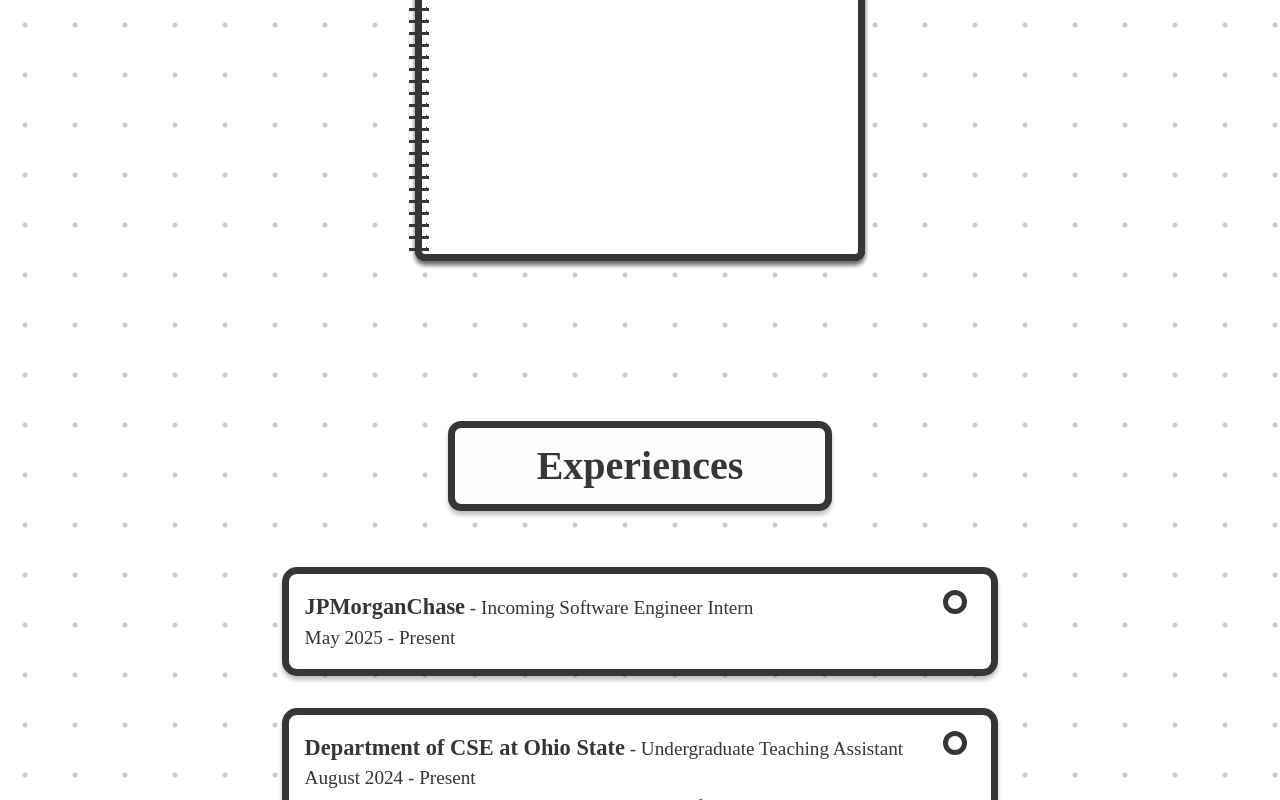
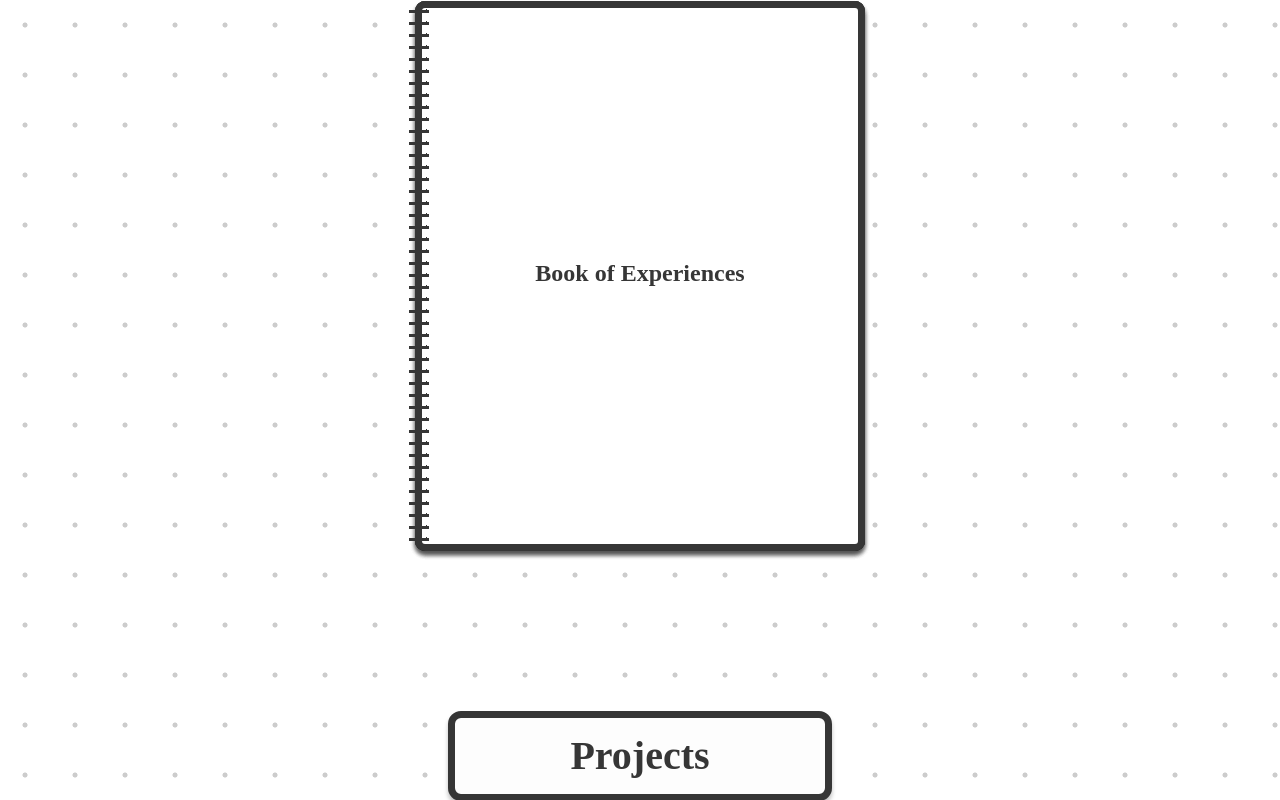
Before and after one commit to e-savar/PortfolioSite, a Next.js app: page / in a window 1280 px wide. Shown: the part 1500-2300 px from the top of the page. Built offline with nearby package versions, Linux system fonts and the light colour scheme; a web font is replaced by a local one; what @mui/material-nextjs would draw is missing.

Commit message:
notebook

```diff
--- a/src/app/page.tsx
+++ b/src/app/page.tsx
@@ -54,68 +54,26 @@
               dates="August 2022 - May 2026"
               descriptions={["Major: Computer Science Engineering", "Double Major: Mathematics"]}
             />
-          <div className={styles.book}><Book /></div>
+
 
         </div>
       </div>
       <div className={styles.gap}>
       </div>
-      <div className ={styles.experiences} id="experiences">
-        <div className={styles.headerBoard}>
+      <div className ={styles.experiences} id="experiences"><div className={styles.headerBoard}>
           <div className={styles.experienceTitle}>
             Experiences
           </div>
+        </div><div className={styles.book}><Book /></div></div>
+      <div className={styles.gap}>
+      </div>
+      <div className ={styles.experiences} id="projects">
+        <div className={styles.headerBoard}>
+          <div className={styles.experienceTitle}>
+            Projects
+          </div>
         </div>
         <div className={styles.timeline}>
-          <Experience
-            company="JPMorganChase"
-            title="Incoming Software Engineer Intern"
-            dates="May 2025 - Present"
-            descriptions={[]}
-          />
-          <Experience
-            company="Department of CSE at Ohio State"
-            title="Undergraduate Teaching Assistant"
-            dates="August 2024 - Present"
-            descriptions={[
-              "Selected as an undergraduate teaching assistant for CSE 2331: Foundations II - Data Structures and Algorithms",
-              "Led a team of 3 TA's across 4 course sections consisting of 200+ students to grade and design rubrics for homework",
-            ]}
-          />
-          <Experience
-            company="Immuta"
-            title="Research Engineer/Scientist Intern"
-            dates="May 2024 - April 2025"
-            descriptions={[
-              "Optimized sensitive data discovery services by leveraging finite automata theory in Python and through pattern improvement, leading to an improvement in data classification by 36\% and a decrease in error rate to less than 1\%",
-              "Developed a semantic similarity clustering model in PyTorch and matplotlib enabling hierarchical data matching",
-              "Built a service in Typescript to generate SQL for integration testing across Snowflake, Databricks, and Redshift",
-              "Created a copilot evaluation tool using Python to observe variability in subject capturing and generations",
-              "Used AWS Bedrock to create a generative AI synonym detection service as part of Immuta's policy copilot"
-            ]}
-          />
-          <Experience
-            company="DataLab at Ohio State University"
-            title="Undergraduate Research Assistant"
-            dates="August 2023 - January 2025"
-            descriptions={[
-              "Researched applications of stochastic differential equations on diffusion models for video and image generation",
-              "Developed uncertainty calibration technique applying transformations to LLM logit outputs for determining accuracy",
-              "Created an engine leveraging OpenCV, Python, and CLIP to analyze videos and generate scene descriptions to enable searchable indexing of relevant video segments based on text queries"
-            ]}
-          />
-          <Experience
-            company="Web Hosting at Ohio State University"
-            title="Software Engineer Intern"
-            dates="May 2023 - December 2023"
-            descriptions={[
-              "Built a full-stack website administration platform using Vue and PHP to orchestrate 300+ managed websites",
-              "Optimized API infrastructure decreasing query and load times for 10+ API calls from minutes to seconds",
-              "Implemented Kubernetes RBAC policies to streamline platform security and decrease website onboarding time"
-            ]}
-          />
-
-
         </div>
       </div>
       <div className={styles.gap}>
--- a/src/components/Book/book.module.css
+++ b/src/components/Book/book.module.css
@@ -1,4 +1,5 @@
 .container {
+    margin-top: 5vh;
     display: flex;
     flex-direction: column;
     align-items: center;
@@ -54,6 +55,7 @@
   }
 
   .descriptionList {
+    margin-top: 7px;
     list-style-type: disc;
     padding-left: 20px;
     text-align: left;
@@ -63,7 +65,10 @@
     font-size: 14px;
     margin-bottom: 5px;
   }
-
+  .pageContent {
+    padding-left: 15px;
+    padding-right: 15px;
+  }
 
   .cover {
     font-weight: 600;
@@ -84,3 +89,11 @@
     background-image: -o-radial-gradient(40% 5%, circle, transparent 70%, #363636 20%);
     background-image: radial-gradient(circle at 40% 5%, transparent 70%, #363636 20%);
   }
+  .title {
+    margin-top: 4px;
+    font-size: 20px;
+  }
+  .dates {
+    margin-top: 4px;
+    font-size: 16px;
+  }
--- a/src/components/Book/book.tsx
+++ b/src/components/Book/book.tsx
@@ -3,7 +3,7 @@
 import Page from '../Page/page';
 import styles from './book.module.css';
 
-const NUM_PAGES = 3;
+const NUM_PAGES = 4;
 
 export const Book: React.FC = () => {
   const [currentPage, setCurrentPage] = useState(0);
@@ -123,14 +123,27 @@
       company: 'JPMorganChase',
       title: 'Software Engineer Intern',
       dates: 'June 2025 - Present',
-      descriptions: ['Collaborated with stakeholders', 'Improved user interface', 'Optimized performance'],
+      descriptions: [],
       customStyles: 'regularPage'
     },
     {
-      company: 'Company C',
-      title: 'Project Z',
-      dates: 'Jun 2023 - Present',
-      descriptions: ['Focused on scalability', 'Implemented new features', 'Increased revenue'],
+      company: 'Immuta',
+      title: 'Research Engineer/Scientist Intern',
+      dates: 'May 2024 - April 2025',
+      descriptions: ["Optimized sensitive data discovery services by leveraging finite automata theory in Python and through pattern improvement, leading to an improvement in data classification by 36\% and a decrease in error rate to less than 1\%",
+      "Developed a semantic similarity clustering model in PyTorch and matplotlib enabling hierarchical data matching",
+      "Built a service in Typescript to generate SQL for integration testing across Snowflake, Databricks, and Redshift",
+      "Created a copilot evaluation tool using Python to observe variability in subject capturing and generations",
+      "Used AWS Bedrock to create a generative AI synonym detection service as part of Immuta's policy copilot"],
+      customStyles: 'regularPage'
+    },
+    {
+      company: 'DataLab at Ohio State',
+      title: 'Undergraduate Researcher',
+      dates: 'October 2023 - January 2025',
+      descriptions: ["Researched applications of stochastic differential equations on diffusion models for video and image generation",
+      "Developed uncertainty calibration technique applying transformations to LLM logit outputs for determining accuracy",
+      "Created an engine leveraging OpenCV, Python, and CLIP to analyze videos and generate scene descriptions to enable searchable indexing of relevant video segments based on text queries"],
       customStyles: 'regularPage'
     },
   ];
@@ -160,7 +173,7 @@
               className={styles.back}
               onClick={() => handlePageClick(i, 'back')}
             >
-              <div className={styles.content}></div>
+              <div className={styles.content}>Click to go Back</div>
             </div>
           </div>
         ))}
```
